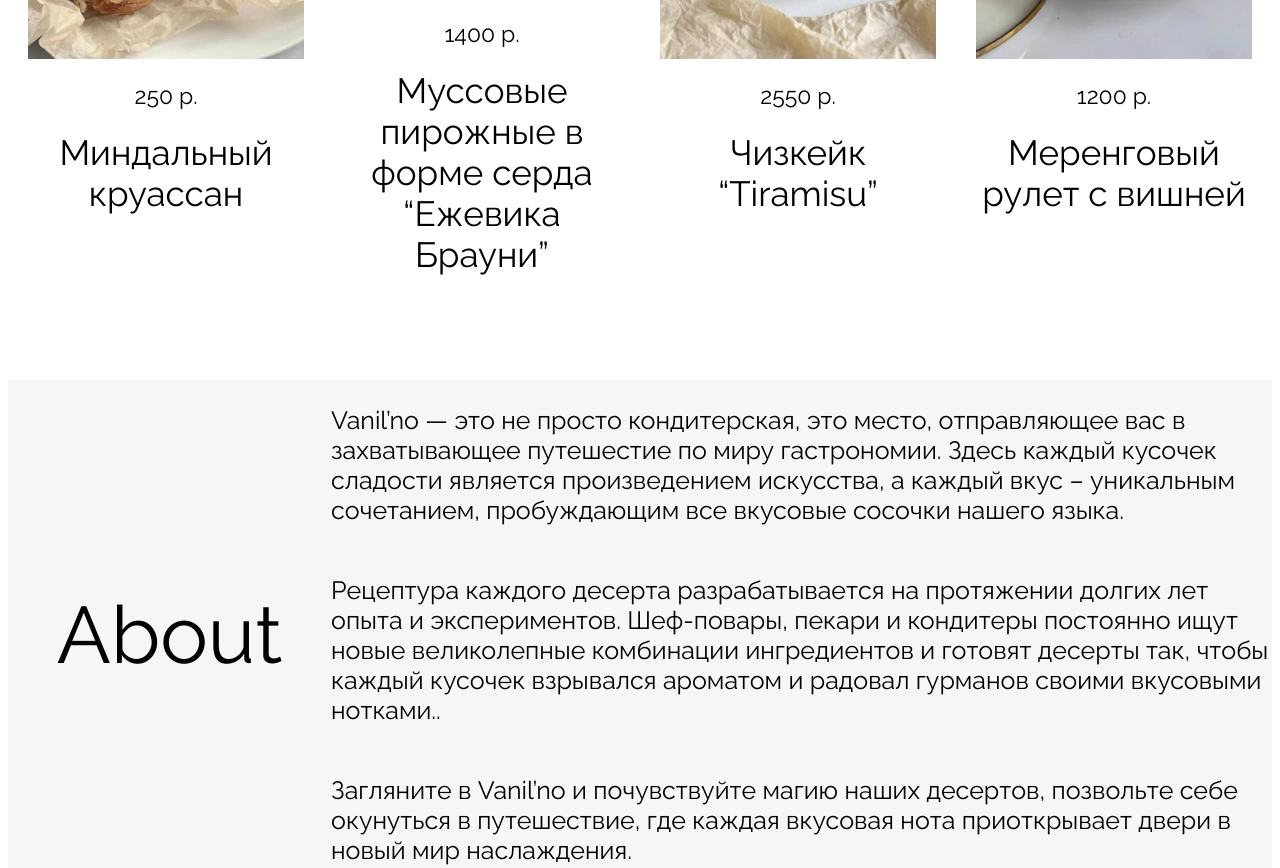
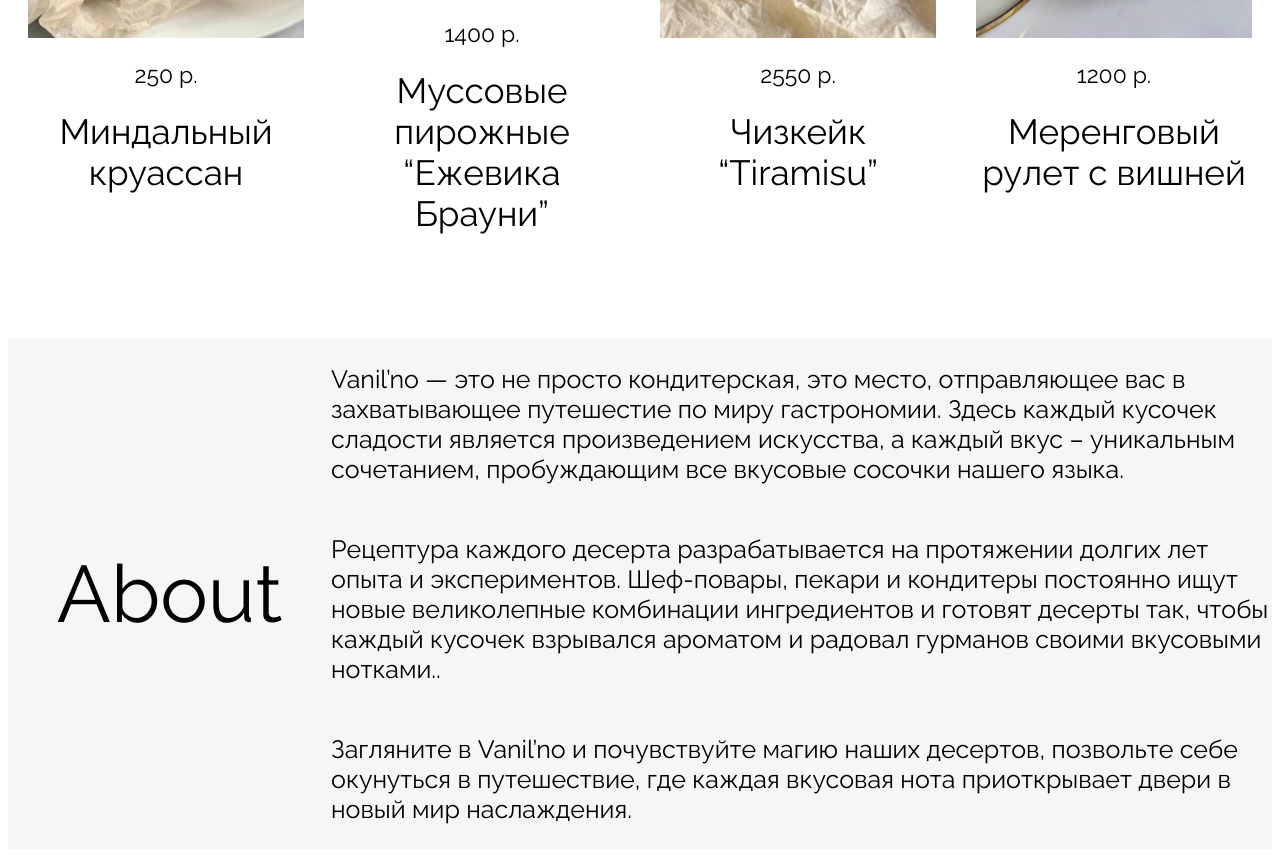
Before and after one commit to pektrass/vanil-no, a plain HTML site: page index.html in a window 1280 px wide. Shown: the part 1281-2149 px from the top of the page. Drawn offline with Linux system fonts and the light colour scheme.

Commit message:
Update index.html

```diff
--- a/index.html
+++ b/index.html
@@ -39,7 +39,7 @@
             <div class="kartochki">
                 <img class = "hit1" src="img/хит2.jpg">
                 <p class="price">1400 p.</p>
-                <p class="name">Муссовые пирожные в форме серда “Ежевика Брауни”</p>
+                <p class="name">Муссовые пирожные “Ежевика Брауни”</p>
             </div>
             <div class="kartochki">
                 <img class = "hit1" src="img/хит3.jpg">
```
